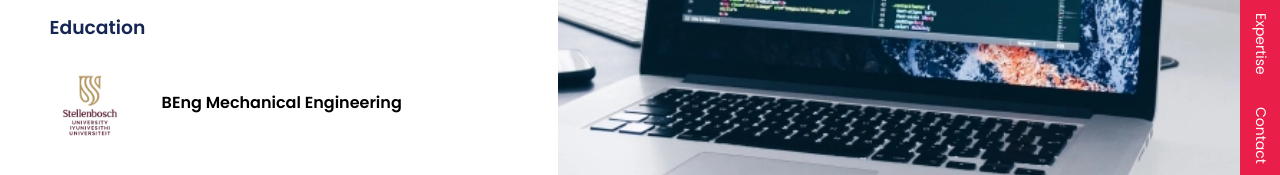
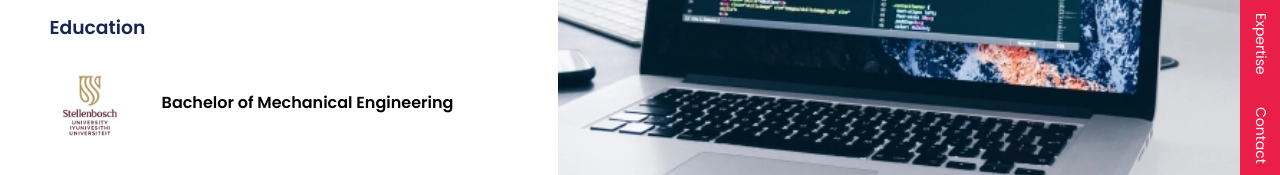
Before and after one commit to MoRanderee/moranderee.github.io, a plain HTML site: page index.html in a window 1280 px wide. Shown: the part 588-763 px from the top of the page. Drawn offline with nearby package versions, Linux system fonts and the light colour scheme.

Commit message:
Update to education section

```diff
--- a/index.html
+++ b/index.html
@@ -43,7 +43,7 @@
                 <h3>Education</h3>
                 <div class="education-images">
                     <img src="images/stellenbosch_logo.jpg">
-                    <h4>BEng Mechanical Engineering</h4>
+                    <h4>Bachelor of Mechanical Engineering</h4>
                 </div>
                 <div class="education-images">
                     <img src="images/hyperion_logo.jpg">
```
